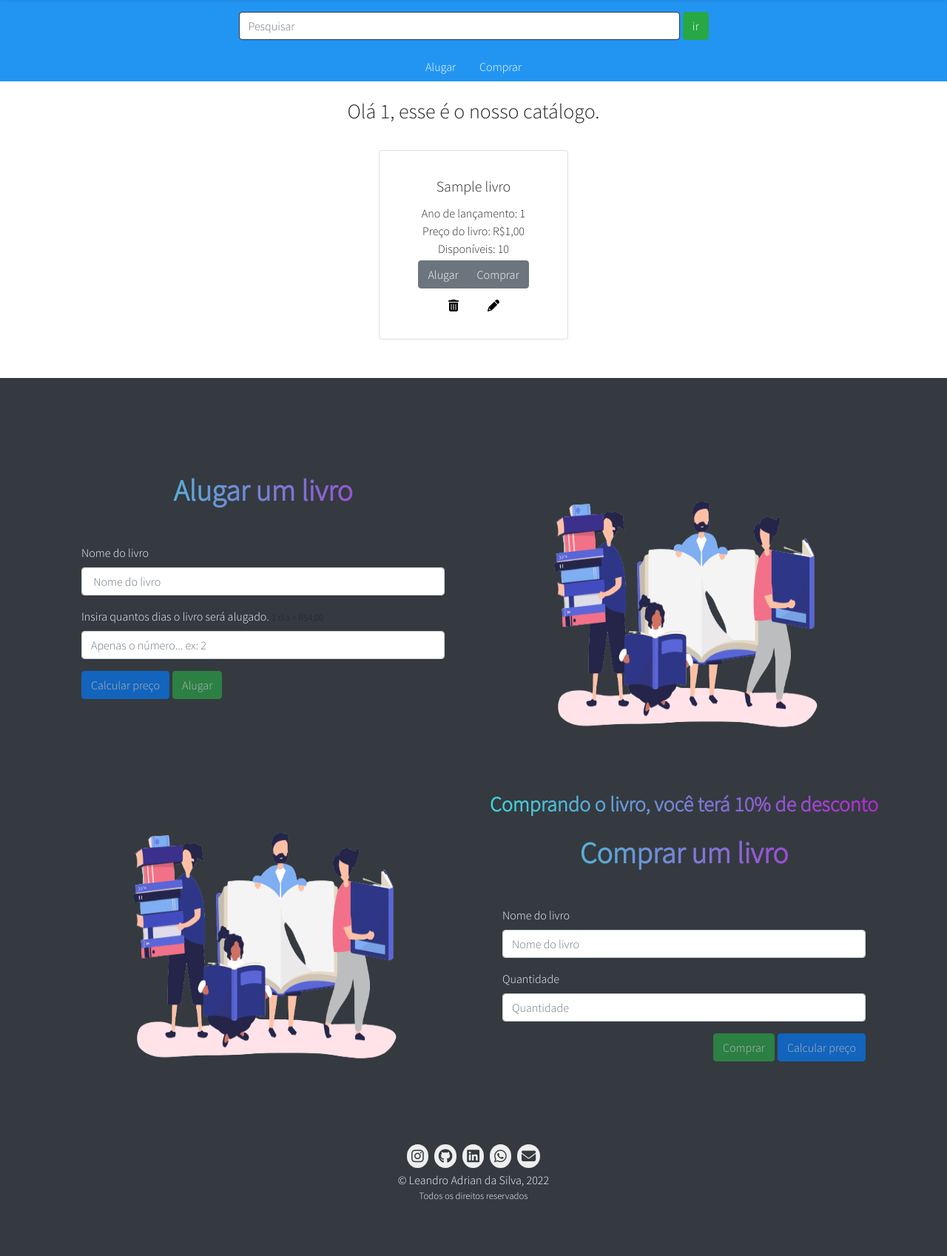
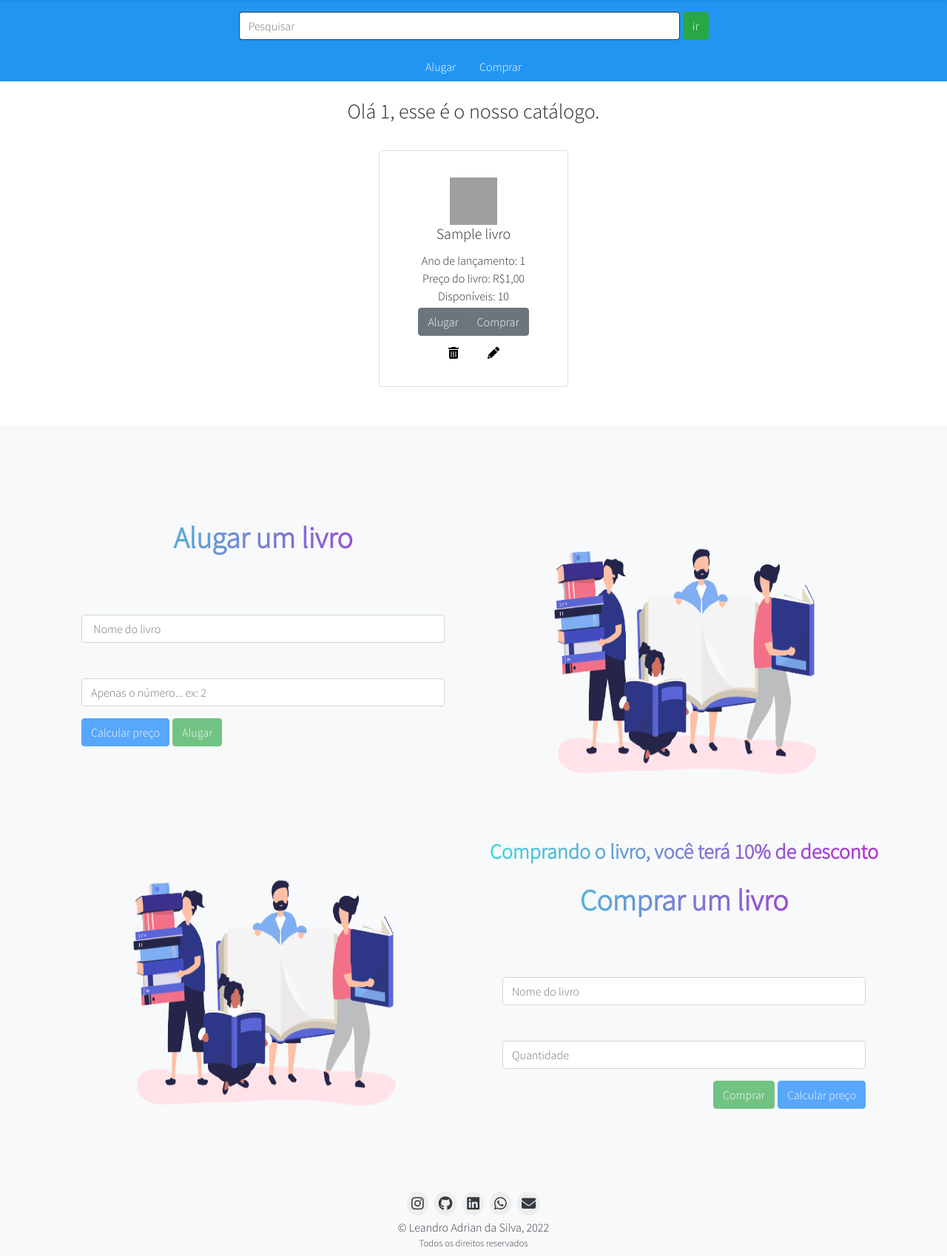
Before and after one commit to lezzin/biblioteca-virtual, a PHP site: page /pages/catalog.php in a window 1280 px wide. Shown: the part 81-1779 px from the top of the page at 74% size. Before the commit the page ends 1703 px from the top, so only its background shows below. Run offline with PHP 8.4, Linux system fonts and the light colour scheme; the visitor is signed in with stand-in values (Sample User, id 1); tables that the repository leaves empty hold one stand-in row (values such as "Sample post"); data that the repository does not hold is empty; some libraries are stand-ins or nearby versions; grey boxes are pictures that could not be loaded.

Commit message:
Melhorias
- Adição de imagens para os cards no catálogo
- Melhoria no display do conteúdo da página de login, search e register

```diff
--- a/config/save.php
+++ b/config/save.php
@@ -9,7 +9,8 @@ if (isset($_POST['enviarEdicao'])) {
     $ano = $_POST['ano'];
     $preco = $_POST['preco'];
     $quantidade = $_POST['quantidade'];
-    $sqlUpdate = "UPDATE livro SET nome='$nome', ano='$ano', preco='$preco', quantidade = '$quantidade' WHERE idLivro='$idLivro'";
+    $imagem = $_FILES['imagem']['name'];
+    $sqlUpdate = "UPDATE livro SET nome = '$nome', ano = '$ano', preco = '$preco', quantidade = '$quantidade', imagem = '$imagem' WHERE idLivro='$idLivro'";
 
     $updateDatabase = $conexao->query($sqlUpdate);
     echo "
--- a/pages/catalog.php
+++ b/pages/catalog.php
@@ -119,7 +119,7 @@ function quantityBook()
         }
 
         #search-area {
-            background: rgb(34, 149, 243) !important;
+            background: #2295f3 !important;
         }
     </style>
 </head>
@@ -210,22 +210,24 @@ function quantityBook()
                 while ($data = mysqli_fetch_array($result)) { {
                         if ($data['quantidade'] == 0) {
                             echo "
-                                <div class='card m-1 rounded' style='width: 16rem; height: 16rem;' data-aos='fade-up'>
+                                <div class='card m-1 rounded' style='width: 16rem; height: 20rem;' data-aos='fade-up'>
                                     <div class='card-body d-flex justify-content-center align-items-center flex-column text-center'>
+                                        <div class='card-img-top img-fluid pb-1'><img src='../public/book image/" . $data['imagem'] . "' width='64' height='64'></img></div>
                                         <h5 class='card-title' tabindex='0'>" . $data['nome'] . "</h5>
                                         Ano de lançamento: "  . $data['ano'] . "<br>
                                         Preço do livro: R$" . str_replace('.', ',', $data['preco']) . "<br>
                                         <p class='text-danger font-weight-bold'>Indisponível</p>
                                         <div class='d-flex justify-content-around mt-1 w-50'>
-                                            <a href='../config/delete.php?id=$data[idLivro]'><img src='../public/icons/trash-can-solid.svg' width='16' height='16' loading='lazy'></a>
+                                            <a href='../config/delete.php?id=$data[idLivro]' id='editCardBtn'><img src='../public/icons/trash-can-solid.svg' width='16' height='16' loading='lazy'></a>
                                             <a href='edit.php?id=$data[idLivro]'><img src='../public/icons/pencil.svg' width='16' height='16' loading='lazy'></a>
                                         </div>
                                     </div>
                                 </div>";
                         } else {
                             echo "
-                                <div class='card m-1 rounded' style='width: 16rem; height: 16rem;' data-aos='fade-up'>
+                                <div class='card m-1 rounded' style='width: 16rem; height: 20rem;' data-aos='fade-up'>
                                     <div class='card-body d-flex justify-content-center align-items-center flex-column text-center'>
+                                        <div class='card-img-top img-fluid'><img src='../public/book image/" . $data['imagem'] . "' width='64' height='64'></img></div>
                                         <h5 class='card-title' tabindex='0'>" . $data['nome'] . "</h5>
                                         Ano de lançamento: " . $data['ano'] . "<br>
                                         Preço do livro: R$" . str_replace('.', ',', $data['preco']) . "<br>
@@ -250,7 +252,7 @@ function quantityBook()
     <!-- /catalogo -->
 
     <!-- aluguel e venda de livros -->
-    <section class="bg-dark p-5" id="home" style="overflow-y: hidden;">
+    <section class="bg-light p-5" id="home" style="overflow-y: hidden;">
         <div class="container rounded p-3">
             <div class="row pt-5" id="alugarLivro">
 
@@ -264,7 +266,7 @@ function quantityBook()
                         </div>
                         <div class="form-group">
                             <label for="dias" class="text-light">Insira quantos dias o livro será alugado.</label>
-                            <small id="dayHelp">1 dia = R$4,00</small>
+                            <small id="dayHelp" class="text-light">1 dia = R$4,00</small>
                             <input type="number" class="form-control" id="dias" name="dias" placeholder="Apenas o número... ex: 2" value="<?php rentNumber(); ?>" aria-describedby="dayHelp" required>
                             <?php
                             if (isset($_GET['calcularPrecoAluguel'])) {
@@ -357,7 +359,7 @@ function quantityBook()
     <!-- aluguel e venda de livros -->
 
     <!-- footer -->
-    <footer class="bg-dark p-2 d-flex flex-column justify-content-center align-items-center shadow-sm">
+    <footer class="bg-light p-2 d-flex flex-column justify-content-center align-items-center">
         <ul class=" nav d-flex justify-content-center align-items-center">
             <li class="nav-item"><a href="https://www.instagram.com/leandroadrian_/" target="_blank" class="nav-link p-1 text-dark"><i class="fa-brands fa-instagram" style="font-size: 1.2rem;"></i></a>
             </li>
@@ -370,8 +372,8 @@ function quantityBook()
             <li class="nav-item"><a href="mailto:lezzin.contato@gmail.com" target="_blank" class="nav-link p-1 text-dark"><i class="fa-solid fa-envelope" style="font-size: 1.2rem;"></i></a>
             </li>
         </ul>
-        <a href="https://github.com/lezzin/" target="_blank" class="text-white">&copy Leandro Adrian da Silva, 2022</a>
-        <small class="text-white">Todos os direitos reservados</small>
+        <a href="https://github.com/lezzin/" target="_blank" class="text-dark">&copy Leandro Adrian da Silva, 2022</a>
+        <small class="text-dark">Todos os direitos reservados</small>
     </footer>
     <!-- /footer -->
 
@@ -431,24 +433,24 @@ function quantityBook()
     AOS.init();
 
     $(document).ready(() => {
-        // Evita o autocomplete do google
-        $(document).ready(function() {
-            setTimeout(function() {
-                $('#email').removeAttr('disabled');
-                $('#senha').removeAttr('disabled');
-            }, 100);
-        });
+        setTimeout(() => {
+            $('#email').removeAttr('disabled');
+            $('#senha').removeAttr('disabled');
+        }, 100);
+
         // Caso não tenha nenhum livro no catálogo, os formulários não são mostrados
         let $nothingToShow = $("#nothingToShow").html()
         if ($nothingToShow != undefined) {
             $("#home").css("display", "none")
             $("#search-area").css("display", "none")
             $("body").css("overflow", "hidden")
+            $("body").css("height", "100vh")
+            $("body").addClass("d-flex flex-column justify-content-between")
+            $("footer").removeClass("bg-light")
         }
 
         checkBtnRent();
         checkBtnPurchase();
-
 
         // Condições que ao load da página, desabilitam os botões caso o livro dito não tenha estoque ou
         // o usuário tenha inserido informações erradas
--- a/public/css/theme.css
+++ b/public/css/theme.css
@@ -1,5 +1,5 @@
 [data-theme="dark"] {
-  background-color: #252525 !important;
+  background-color: #404040 !important;
   color: #fff8 !important;
 }
 
@@ -24,7 +24,7 @@
 }
 
 [data-theme="dark"] .bg-light {
-  background-color: #505050 !important;
+  background-color: #252525 !important;
 }
 
 [data-theme="dark"] .card {
```
Also changed, not shown: pages/index.php (+28 -11 lines), public/js/search.js (added).
